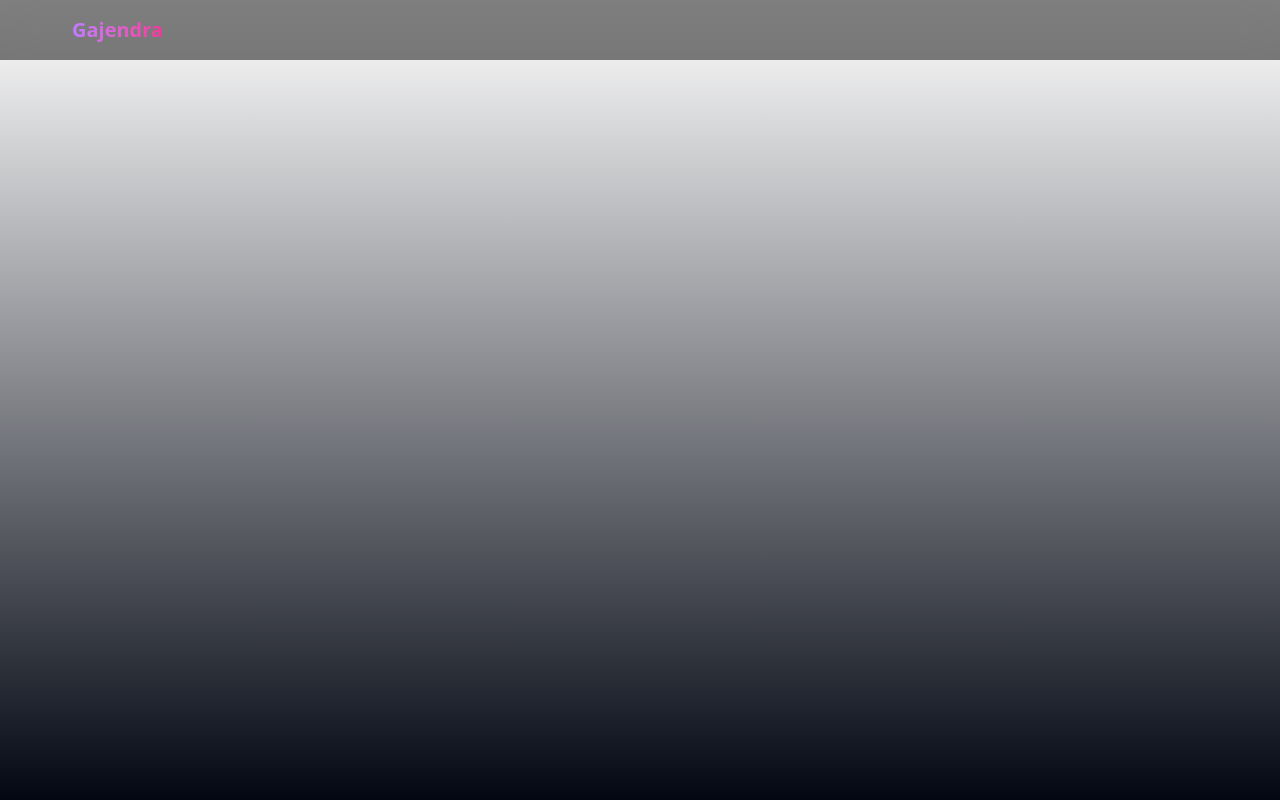
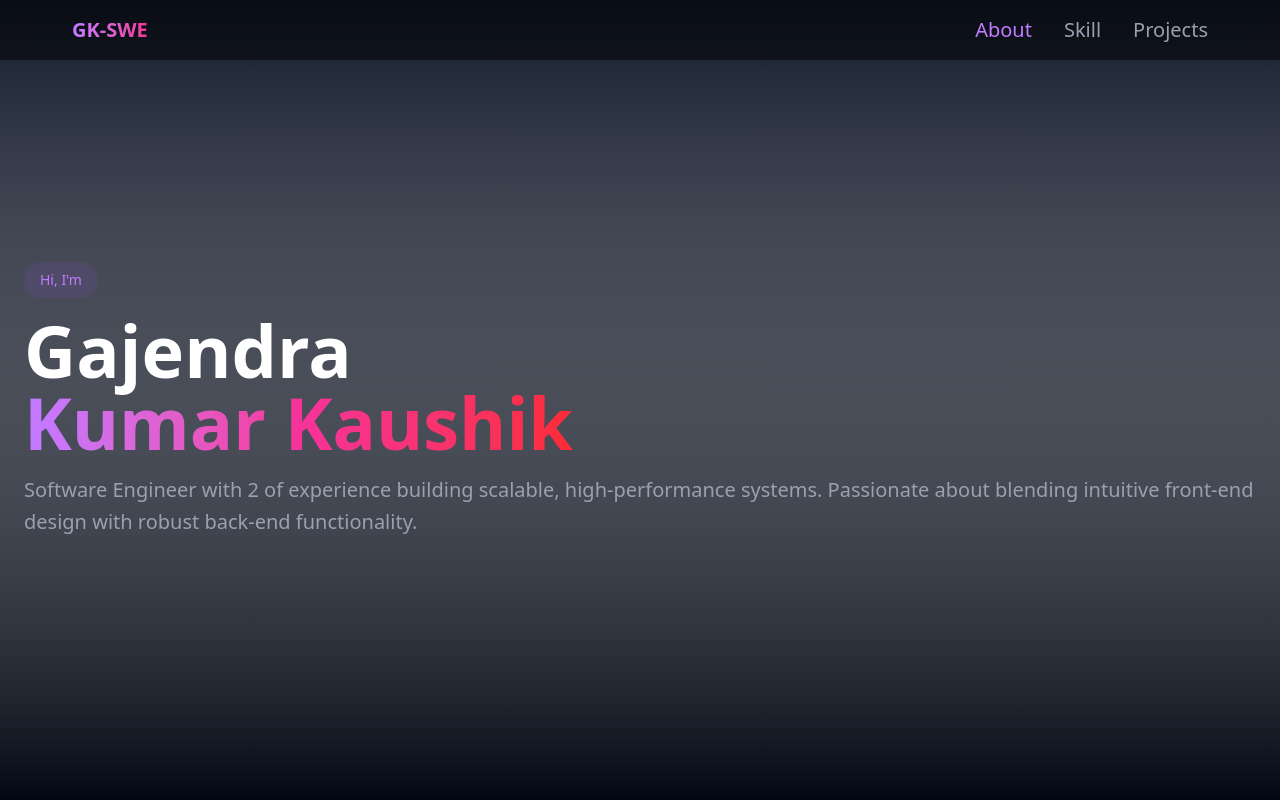
Before and after one commit to GajendraKaushik/my_profile, a React (Vite) app: page / in a window 1280 px wide. Built offline with nearby package versions, Linux system fonts and the light colour scheme.

Commit message:
Update: updated the profile section

```diff
--- a/package.json
+++ b/package.json
@@ -12,6 +12,7 @@
   "dependencies": {
     "@tailwindcss/vite": "^4.1.10",
     "framer-motion": "^12.19.1",
+    "lucide-react": "^0.523.0",
     "react": "^19.1.0",
     "react-dom": "^19.1.0",
     "tailwindcss": "^4.1.10"
--- a/src/App.jsx
+++ b/src/App.jsx
@@ -11,9 +11,9 @@ function App() {
         <div className="bg-[radial-gradient(ellipse_at_center,_var(--tw-gradient-stops))] from-purple-900/20 via-transparent to-transparent">
           <Navbar />
           <main className='pt-20'>
-            {/* <section>
+            <section>
             <Profile/>
-          </section> */}
+          </section>
 
           </main>
         </div>
--- a/src/components/NavBar/Navbar.jsx
+++ b/src/components/NavBar/Navbar.jsx
@@ -1,7 +1,8 @@
 import { motion } from "framer-motion";
-import React from "react";
+import React, { useState } from "react";
 
 const Navbar = () => {
+  const [activeSection, setActiveSection] = useState("about")
   return (
     <nav className="fixed top-0 w-full bg-black/50 backdrop-blur-lg z-50">
       <div className="mx-2 px-2 sm:px-16 py-4">
@@ -12,10 +13,26 @@ const Navbar = () => {
               animate={{ opacity: 1 }}
               className="text-xl font-bold bg-gradient-to-r from-purple-400 to-pink-500 bg-clip-text text-transparent cursor-pointer"
             >
-              Gajendra
+              GK-SWE
             </motion.div>
+          </a>
 
-          </a>
+          <div className="flex gap-8 text-xl">
+            {["about", "skill", "projects"].map((item) => (
+              <motion.a
+                key={item}
+                href="{`#${item}`}"
+                className={`
+                capitalize ${activeSection === item ? "text-purple-400" : "text-gray-400"} hover:text-purple-400 transition-colors
+                `}
+                onClick={() => setActiveSection(item)}
+                whileHover={{ scale: 1.05 }}
+              >
+                {item}
+              </motion.a>
+            ))}
+
+          </div>
 
         </div>
 
--- a/src/components/Profile/Profile.jsx
+++ b/src/components/Profile/Profile.jsx
@@ -1,27 +1,82 @@
+import { motion } from "framer-motion";
 import React from 'react'
 
+
 const Profile = () => {
+  const socialLink = [
+    {
+      icon: 'Github',
+      link: 'https://github.com/GajendraKaushik',
+      title: 'Github'
+    },
+    {
+      icon: 'Linkdin',
+      link: 'https://www.linkedin.com/in/gaj3/',
+      title: 'Linkdin'
+    },
+    {
+      icon: 'Mail',
+      link: 'mailto:gajendrakaushik128@gmail.com',
+      title: 'Mail'
+    },
+    {
+      icon: 'TUF',
+      link: '/',
+      title: 'TUF'
+    },
+  ];
   return (
-    <div className='w-full flex justify-between bg-blue-950 text-white'>
-      <div className='name-section ml-3 w-1/2'>
-        <p className='text-sl'>Hi, I'm</p>
-        <p className='text-3xl'>Gajendra</p>
-        <p className='text-2xl'>Kumar Kaushik</p>
-        <p>Software Engineer with 3.5 years of experience building scalable,
-          high-performance systems. Passionate about blending intuitive front-end design with robust back-end functionality.
-        </p>
-        <button>Resume</button>
+    <div>
+      <div className='absolute inset-0 bg-gradient-to-b from-gray-900 to gray-950'>
+        <div className='absolute inset-0 bg-[radial-gradient(ellipse_at_center, _var(--tw-gradient-stop))] from-purple-900/20 via-transparent to-transparent' />
+        <section
+          id='about'
+          className='min-h-screen flex items-center relative overflow-hidden'
+        >
+          <div className='container mx-auto px-6 py-16'>
+            <div className='flex flex-col md:flex-row items-center gap-16'>
+              <motion.div
+                initial={{ opacity: 0, x: -50 }}
+                animate={{ opacity: 1, x: 0 }}
+                className="flex-1 space-y-8"
+              >
+                <div className='space-y-4'>
+                  <motion.span
+                    initial={{ opacity: 0, y: 20 }}
+                    animate={{ opacity: 1, y: 0 }}
+                    className="inline-block px-4 py-2 bg-purple-500/10 text-purple-400 rounded-full text-sm font-medium"
+                  >
+                    Hi, I&apos;m
+                  </motion.span>
+                  <motion.h1
+                    initial={{ opacity: 0, y: 20 }}
+                    animate={{ opacity: 1, y: 0 }}
+                    className="text-7xl font-bold"
+                  >
+                    <span className="block">Gajendra</span>
+                    <span className="bg-gradient-to-r from-purple-400 via-pink-500 to-red-500 bg-clip-text text-transparent">
+                      Kumar Kaushik
+                    </span>
+                  </motion.h1>
+                  <motion.p
+                    initial={{ opacity: 0 }}
+                    animate={{ opacity: 1 }}
+                    className="text-xl text-gray-400 leading-relaxed"
+                  >
+                    Software Engineer with 2 of experience building
+                    scalable, high-performance systems. Passionate about blending
+                    intuitive front-end design with robust back-end functionality.
+                  </motion.p>
 
-        <div className='social-icon-section flex justify-start gap-2'>
-          <p>github</p>
-          <p>Linkdin</p>
-          <p>Email</p>
-          <p>Code,TUF</p>
-        </div>
 
-      </div>
-      <div className='image-section'>
+                </div>
 
+              </motion.div>
+
+            </div>
+          </div>
+
+        </section>
       </div>
     </div>
   )
```
Also changed, not shown: 1 other file (tests, documents, lock files or other folders).
